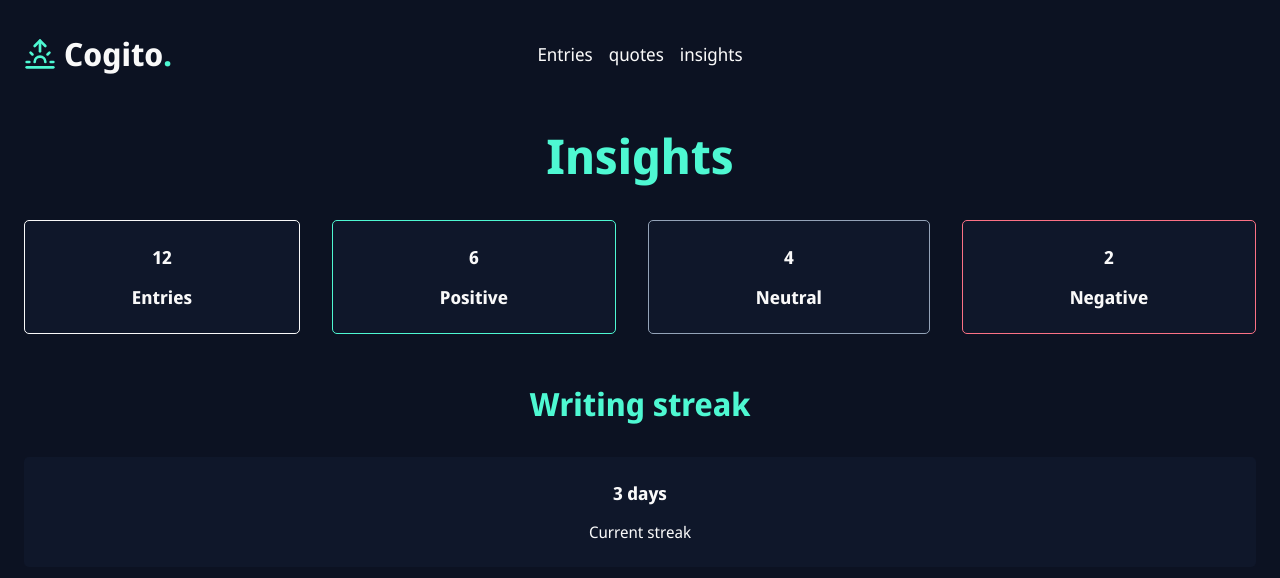
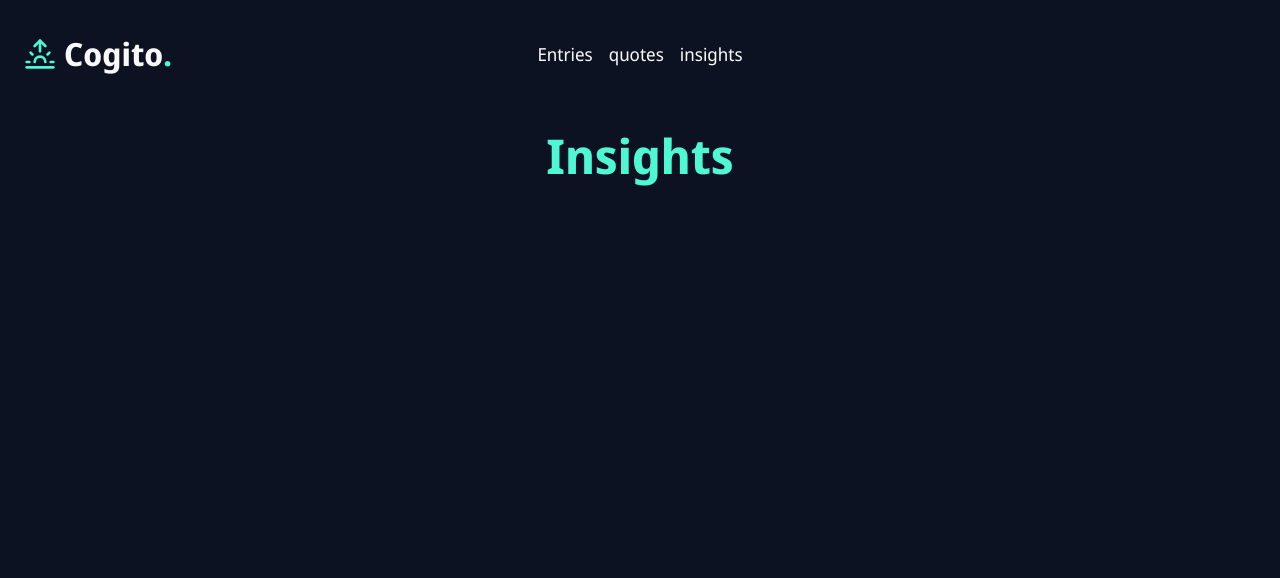
Before and after one commit to bremmdev/cogito-dotnet, an ASP.NET Core app: page /Insights in a window 1280 px wide. Shown: the top 578 px of the page. Run offline with ASP.NET Core 8, Linux system fonts and the light colour scheme.

Commit message:
simplify quotes and insights to title-only scaffolds
Co-authored-by: Matt <bremmdev@users.noreply.github.com>

```diff
--- a/Cogito.Web/Pages/Insights.cshtml
+++ b/Cogito.Web/Pages/Insights.cshtml
@@ -5,30 +5,3 @@
 }
 
 <h1>Insights</h1>
-
-<div class="stats">
-    <div class="stat">
-        <span>@Model.TotalEntries</span>
-        <span>Entries</span>
-    </div>
-    <div class="stat">
-        <span>@Model.Positive</span>
-        <span>Positive</span>
-    </div>
-    <div class="stat">
-        <span>@Model.Neutral</span>
-        <span>Neutral</span>
-    </div>
-    <div class="stat">
-        <span>@Model.Negative</span>
-        <span>Negative</span>
-    </div>
-</div>
-
-<section class="insight-section">
-    <h2>Writing streak</h2>
-    <div class="streak">
-        <span>@Model.CurrentStreak days</span>
-        <span>Current streak</span>
-    </div>
-</section>
--- a/Cogito.Web/Pages/Insights.cshtml.cs
+++ b/Cogito.Web/Pages/Insights.cshtml.cs
@@ -4,18 +4,7 @@ namespace Cogito.Web.Pages;
 
 public class InsightsModel : PageModel
 {
-    public int TotalEntries { get; private set; }
-    public int Positive { get; private set; }
-    public int Neutral { get; private set; }
-    public int Negative { get; private set; }
-    public int CurrentStreak { get; private set; }
-
     public void OnGet()
     {
-        TotalEntries = 12;
-        Positive = 6;
-        Neutral = 4;
-        Negative = 2;
-        CurrentStreak = 3;
     }
 }
```
Also changed, not shown: Cogito.Web/Pages/Quotes.cshtml (+1 -17 lines), Cogito.Web/Pages/Quotes.cshtml.cs (+0 -10 lines).
